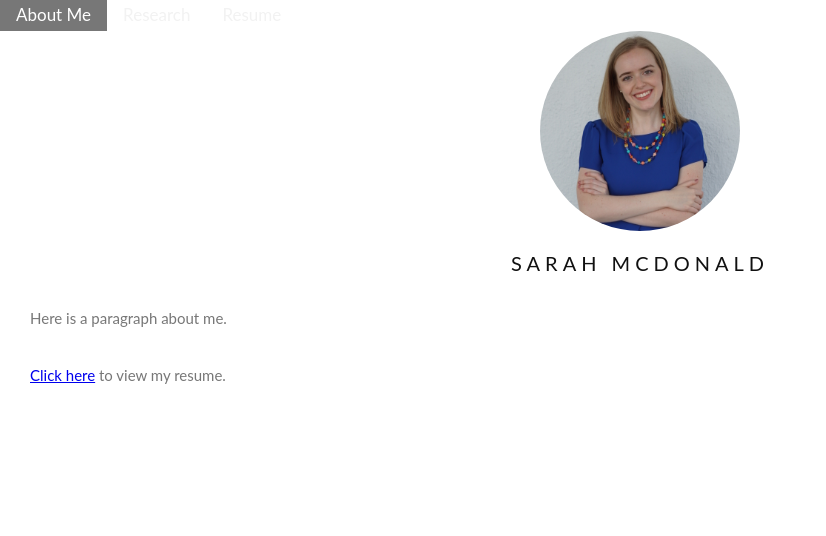
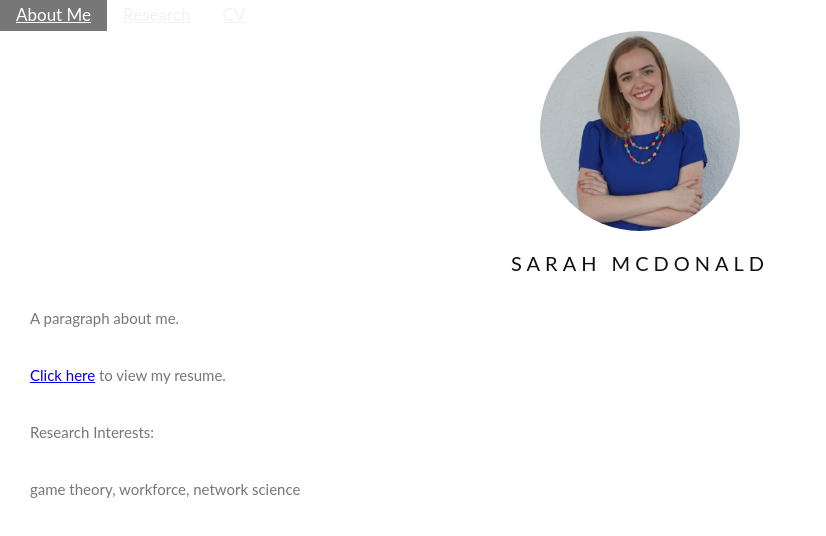
Before and after one commit to sm9dv/sm9dv.github.io, a plain HTML site: page index.html in a window 1280 px wide. Shown: the whole page, without its empty margins (0-826 px from the left). Drawn offline with Linux system fonts and the light colour scheme.

Commit message:
cv
cv without pii

```diff
--- a/index.html
+++ b/index.html
@@ -21,7 +21,7 @@
 <div class="topnav">
   <a class="active" href="#about">About Me</a>
   <a href="#research">Research</a>
-  <a href="#resume">Resume</a>
+  <a href="#resume">CV</a>
 </div>
 
 <div id = "about">
@@ -30,13 +30,20 @@
   <img src="headshot.JPG" />
 </div>
  <h3>SARAH MCDONALD</h3>
- <p>Here is a paragraph about me.</p>
+ <p>A paragraph about me.</p>
 </div>
 
 
 <div id = "resume">
-	<p><a href="Resume.pdf">Click here</a> to view my resume.</p>
+	<p><a href="Sarah_McDonald_CV.pdf">Click here</a> to view my resume.</p>
 </div>
+
+<div id = "research">
+	<p>Research Interests: </p>
+	<p>game theory, workforce, network science</p>
+
+</div>
+
 
 </body>
 
--- a/theme.css
+++ b/theme.css
@@ -32,7 +32,6 @@ h3 {
   color: #f2f2f2;
   text-align: center;
   padding: 0px 16px;
-  text-decoration: none;
   font-size: 17px;
 }
 
```
Also changed, not shown: 3 other files.
